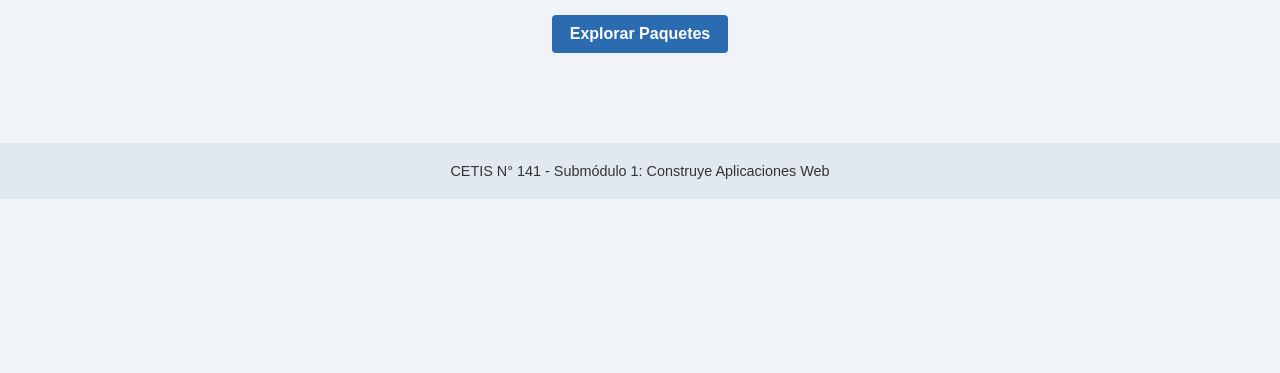
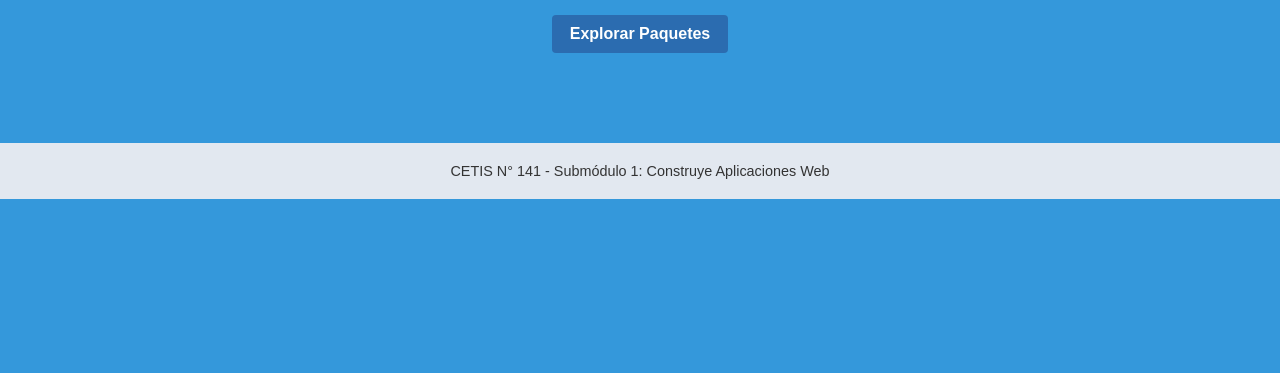
Before and after one commit to yosoylander/TeotiFly, a plain HTML site: page index.html in a window 1280 px wide. Shown: the part 427-800 px from the top of the page. Drawn offline with Linux system fonts and the light colour scheme.

```diff
--- a/assets/css/Styles.css
+++ b/assets/css/Styles.css
@@ -6,7 +6,7 @@
 font-family: Arial, sans-serif;
 }
 body {
-background-color: #f0f4f8;
+background-color: #3498db;
 color: #333;
 }
 /* --- BARRA DE NAVEGACIÓN SIMPLE (<nav>) --- */
```
